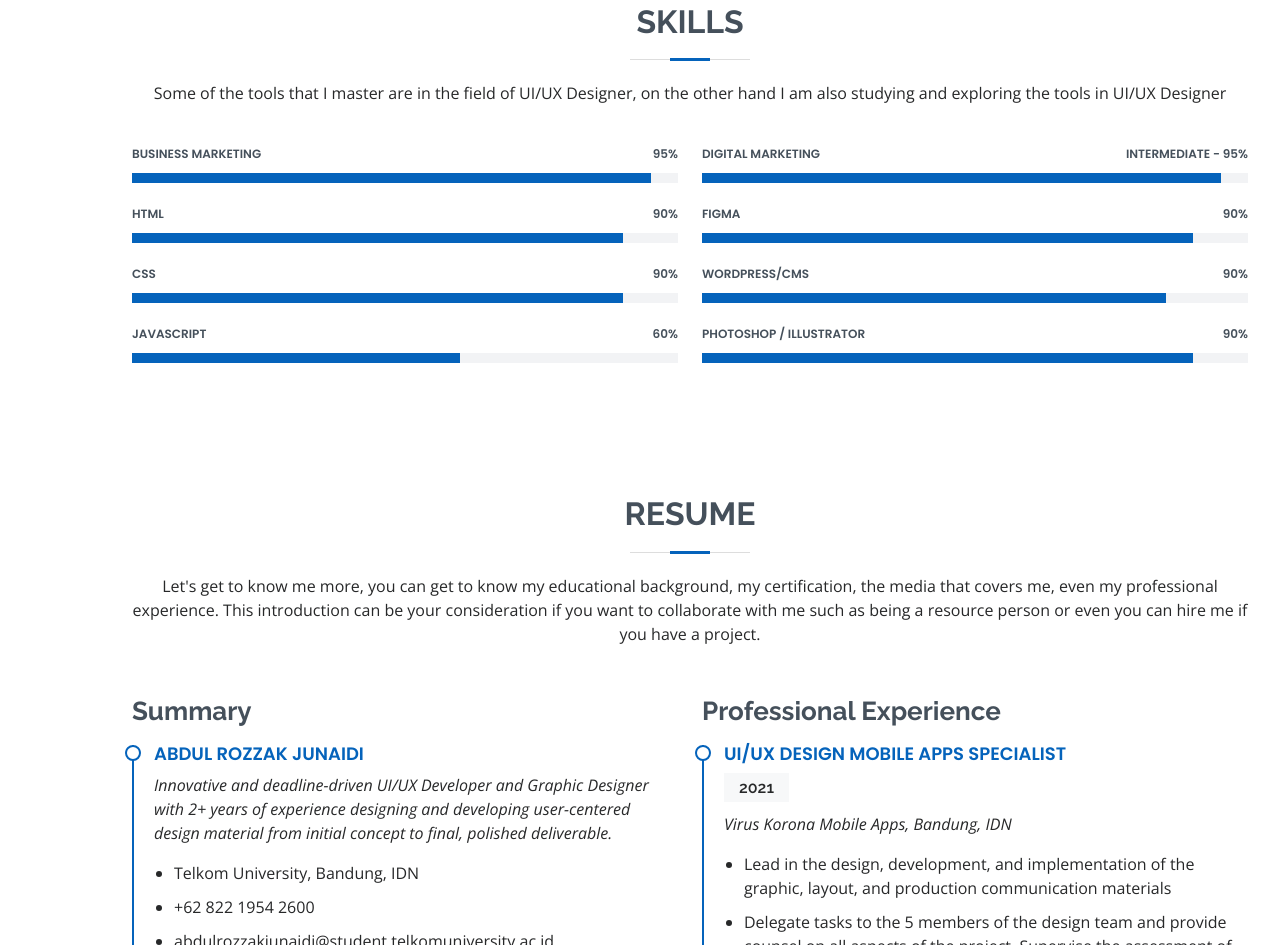
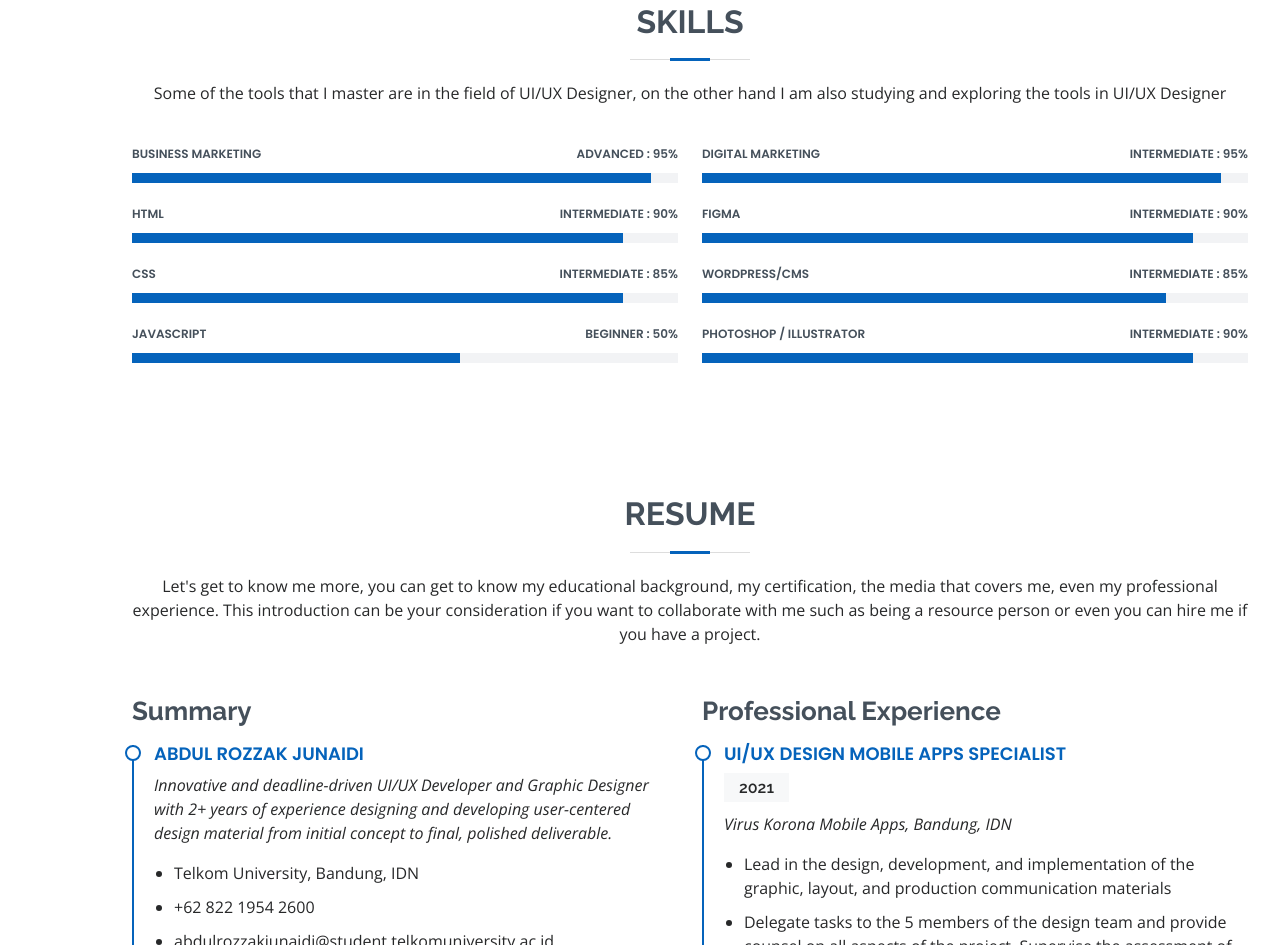
Before and after one commit to rozzakjunayd/rozzakjunayd.github.io, a plain HTML site: page index.html in a window 1280 px wide. Shown: the part 2019-2964 px from the top of the page. Drawn offline with nearby package versions, Linux system fonts and the light colour scheme.

Commit message:
Update index.html

```diff
--- a/index.html
+++ b/index.html
@@ -181,28 +181,28 @@
           <div class="col-lg-6">
 
             <div class="progress">
-              <span class="skill">Business Marketing <i class="val">95%</i></span>
+              <span class="skill">Business Marketing <i class="val">Advanced : 95%</i></span>
               <div class="progress-bar-wrap">
                 <div class="progress-bar" role="progressbar" aria-valuenow="95" aria-valuemin="0" aria-valuemax="100"></div>
               </div>
             </div>
 
             <div class="progress">
-              <span class="skill">HTML <i class="val">90%</i></span>
+              <span class="skill">HTML <i class="val">Intermediate : 90%</i></span>
               <div class="progress-bar-wrap">
                 <div class="progress-bar" role="progressbar" aria-valuenow="90" aria-valuemin="0" aria-valuemax="100"></div>
               </div>
             </div>
 
             <div class="progress">
-              <span class="skill">CSS <i class="val">90%</i></span>
+              <span class="skill">CSS <i class="val">Intermediate : 85%</i></span>
               <div class="progress-bar-wrap">
                 <div class="progress-bar" role="progressbar" aria-valuenow="90" aria-valuemin="0" aria-valuemax="100"></div>
               </div>
             </div>
 
             <div class="progress">
-              <span class="skill">JavaScript <i class="val">60%</i></span>
+              <span class="skill">JavaScript <i class="val">Beginner : 50%</i></span>
               <div class="progress-bar-wrap">
                 <div class="progress-bar" role="progressbar" aria-valuenow="60" aria-valuemin="0" aria-valuemax="100"></div>
               </div>
@@ -213,28 +213,28 @@
           <div class="col-lg-6">
 
             <div class="progress">
-              <span class="skill">Digital Marketing <i class="val">Intermediate - 95%</i></span>
+              <span class="skill">Digital Marketing <i class="val">Intermediate : 95%</i></span>
               <div class="progress-bar-wrap">
                 <div class="progress-bar" role="progressbar" aria-valuenow="95" aria-valuemin="0" aria-valuemax="100"></div>
               </div>
             </div>
 
             <div class="progress">
-              <span class="skill">Figma <i class="val">90%</i></span>
+              <span class="skill">Figma <i class="val">Intermediate : 90%</i></span>
               <div class="progress-bar-wrap">
                 <div class="progress-bar" role="progressbar" aria-valuenow="90" aria-valuemin="0" aria-valuemax="100"></div>
               </div>
             </div>
 
             <div class="progress">
-              <span class="skill">WordPress/CMS <i class="val">90%</i></span>
+              <span class="skill">WordPress/CMS <i class="val">Intermediate : 85%</i></span>
               <div class="progress-bar-wrap">
                 <div class="progress-bar" role="progressbar" aria-valuenow="85" aria-valuemin="0" aria-valuemax="100"></div>
               </div>
             </div>
 
             <div class="progress">
-              <span class="skill">Photoshop / Illustrator <i class="val">90%</i></span>
+              <span class="skill">Photoshop / Illustrator <i class="val">Intermediate : 90%</i></span>
               <div class="progress-bar-wrap">
                 <div class="progress-bar" role="progressbar" aria-valuenow="90" aria-valuemin="0" aria-valuemax="100"></div>
               </div>
```
